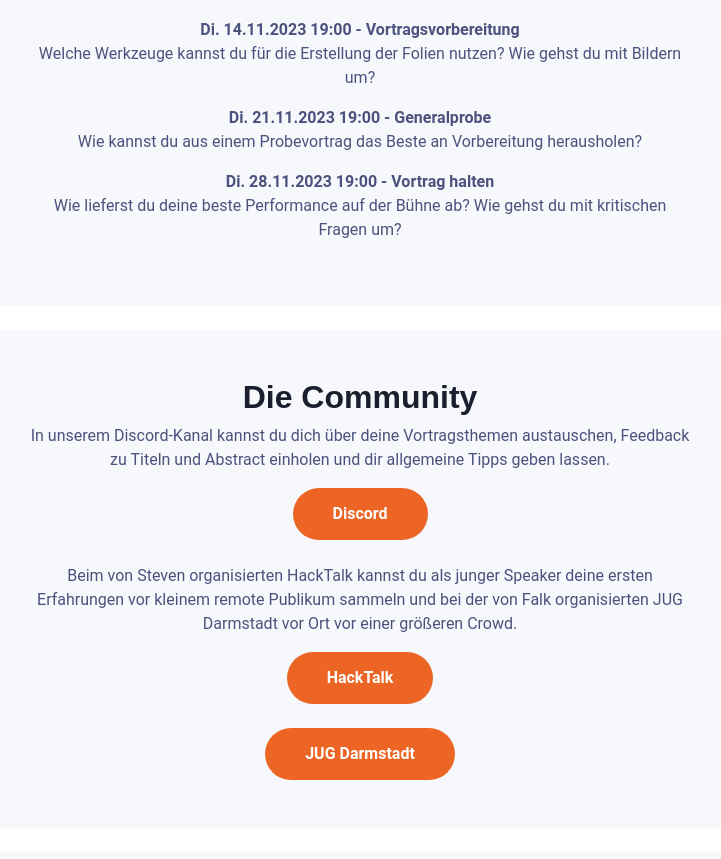
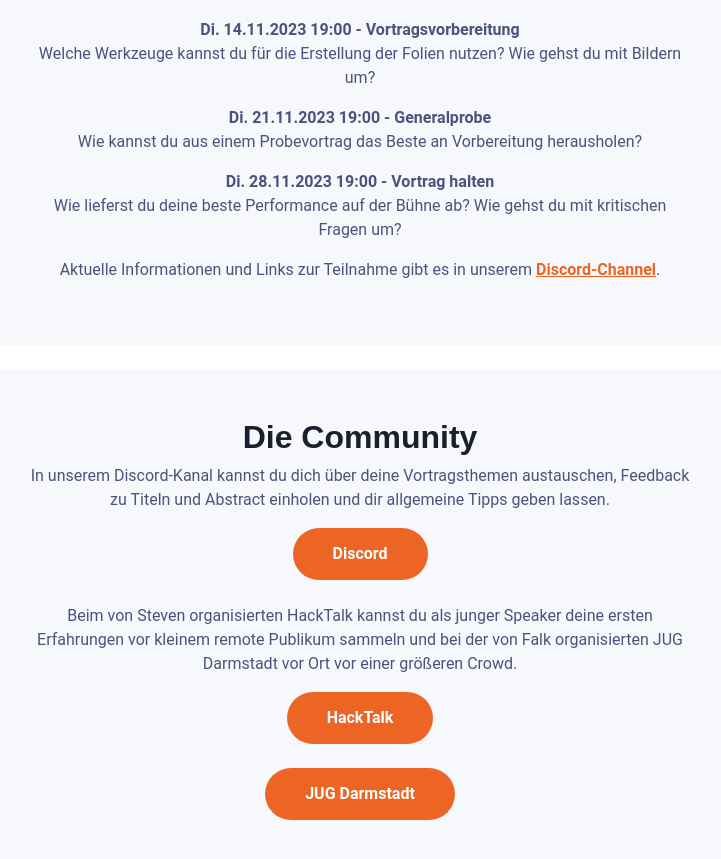
Before and after one commit to DeveloperOnTheStage/website_new, a Jekyll site: the page built from index.md, in a window 1280 px wide and 900 px high, scrolled down 4043 px. Shown: the top 859 px of the window, without its empty margins (280-1001 px from the left). Built offline with Jekyll 4.4.1, drawn with Linux system fonts in a browser that asks for light colours; nearby versions of some CDN libraries; library files that are not in the unit come from our copies.

Commit message:
Add link to Discord channel to online courses

```diff
--- a/_layouts/default.html
+++ b/_layouts/default.html
@@ -244,8 +244,10 @@
 					<div class="form-intro text-center mb-3">
 						<b>Di. 28.11.2023 19:00 - Vortrag halten</b><br />
 						Wie lieferst du deine beste Performance auf der Bühne ab? Wie gehst du mit kritischen Fragen um?</div>
+				<div class="form-intro text-center mb-3">
+					Aktuelle Informationen und Links zur Teilnahme gibt es in unserem <b><a href="http://discord.developeronthestage.com/" target="_blank">Discord-Channel</a></b>.
 				</div>
-
+			</div>
 <!--				<div class="text-center">-->
 <!--					<a class="btn btn-primary" href="http://speakonf.de/" target="_blank">Weiter zur SpeaKonf</a>-->
 <!--				</div>-->
```
